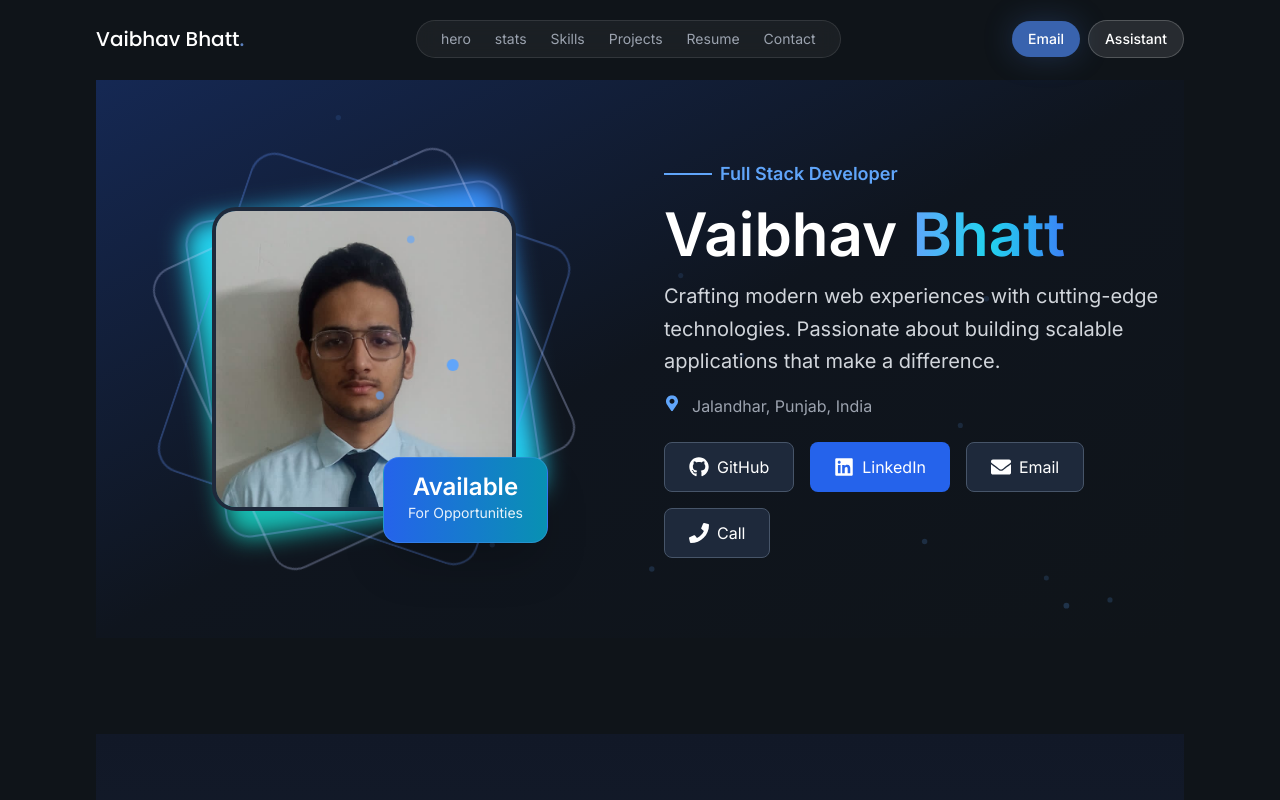
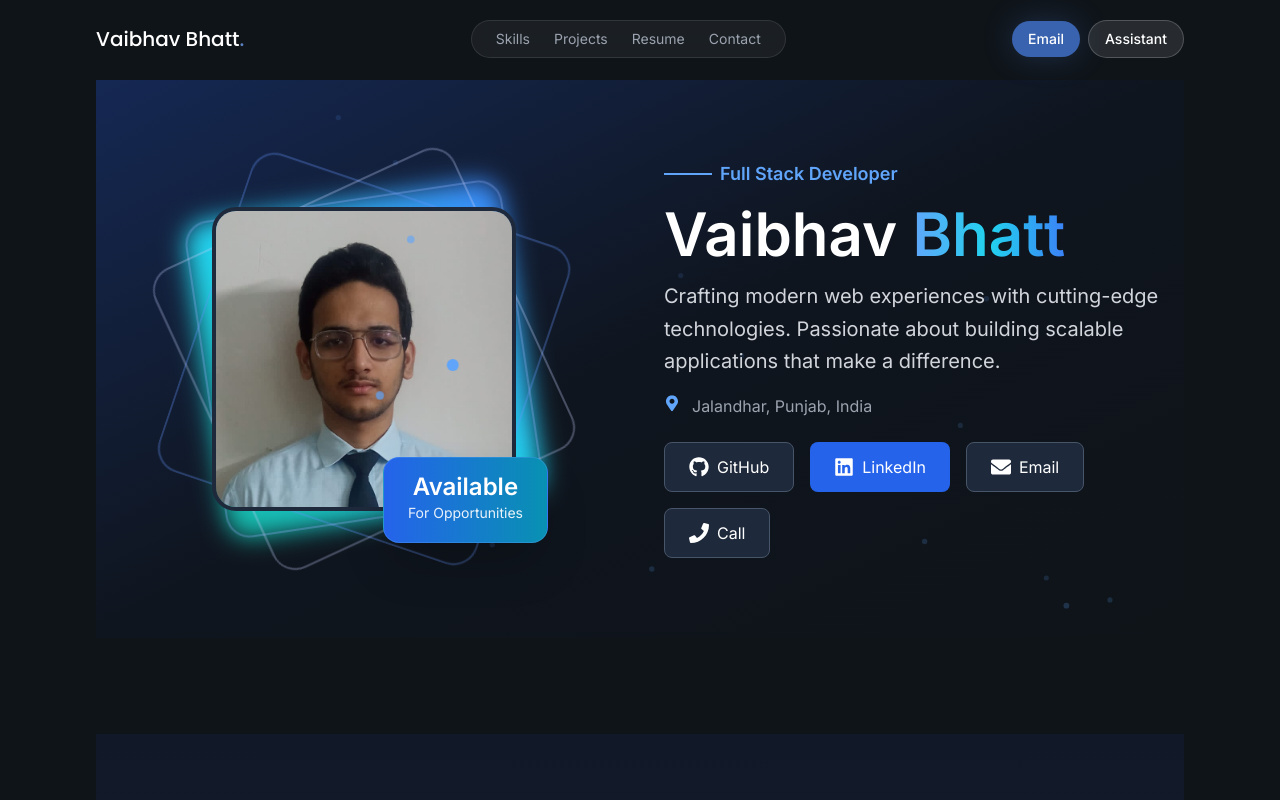
Before and after one commit to vaibhav1826/Online_Portfolio, a React (Vite) app: page / in a window 1280 px wide. Shown: the top 800 px of the page. Built offline with nearby package versions, Linux system fonts and the light colour scheme.

Commit message:
Remove 'hero' and 'stats' from SECTION_IDS
Removed 'hero' and 'stats' from SECTION_IDS.

```diff
--- a/src/App.tsx
+++ b/src/App.tsx
@@ -14,8 +14,6 @@ import Footer from './components/Layout/Footer'
 import ScrollToTop from './components/UI/ScrollToTop'
 
 const SECTION_IDS = [
-  'hero',
-  'stats',
   'skills',
   'projects',
   'resume',
```
